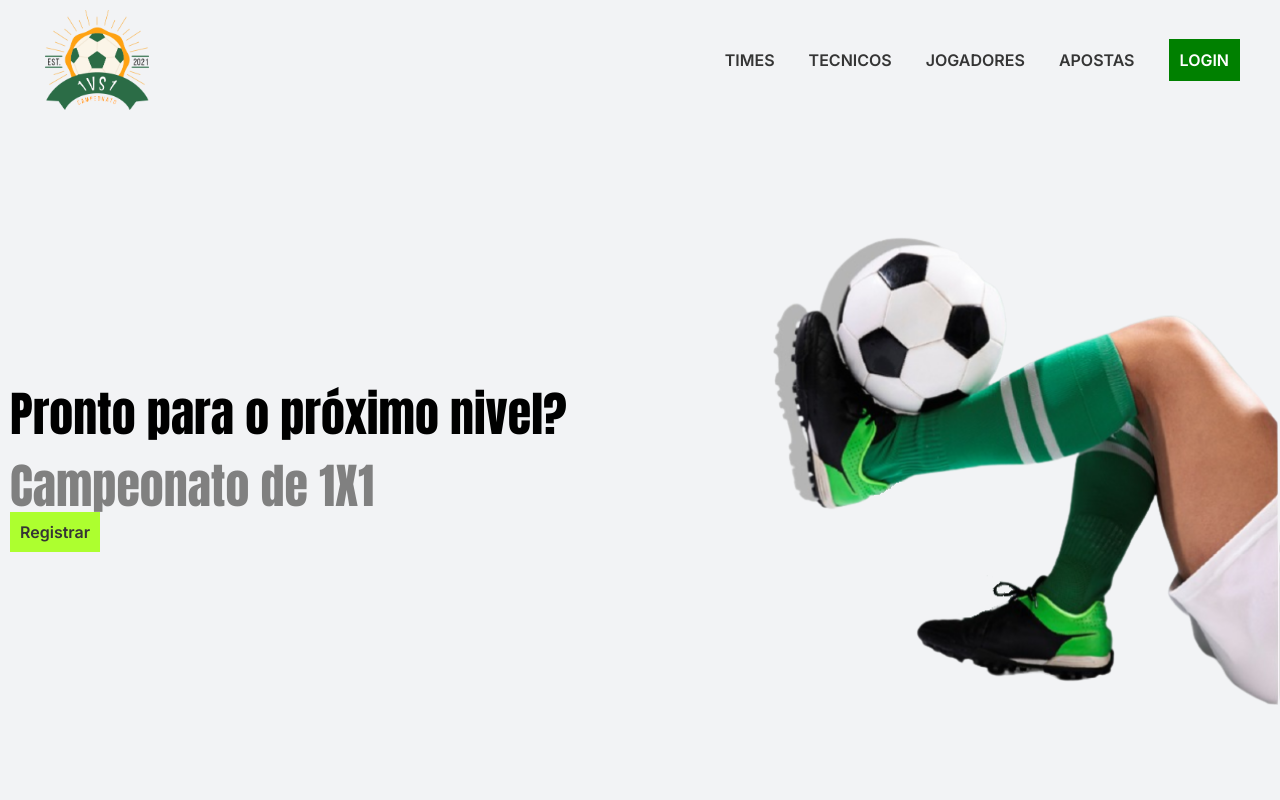
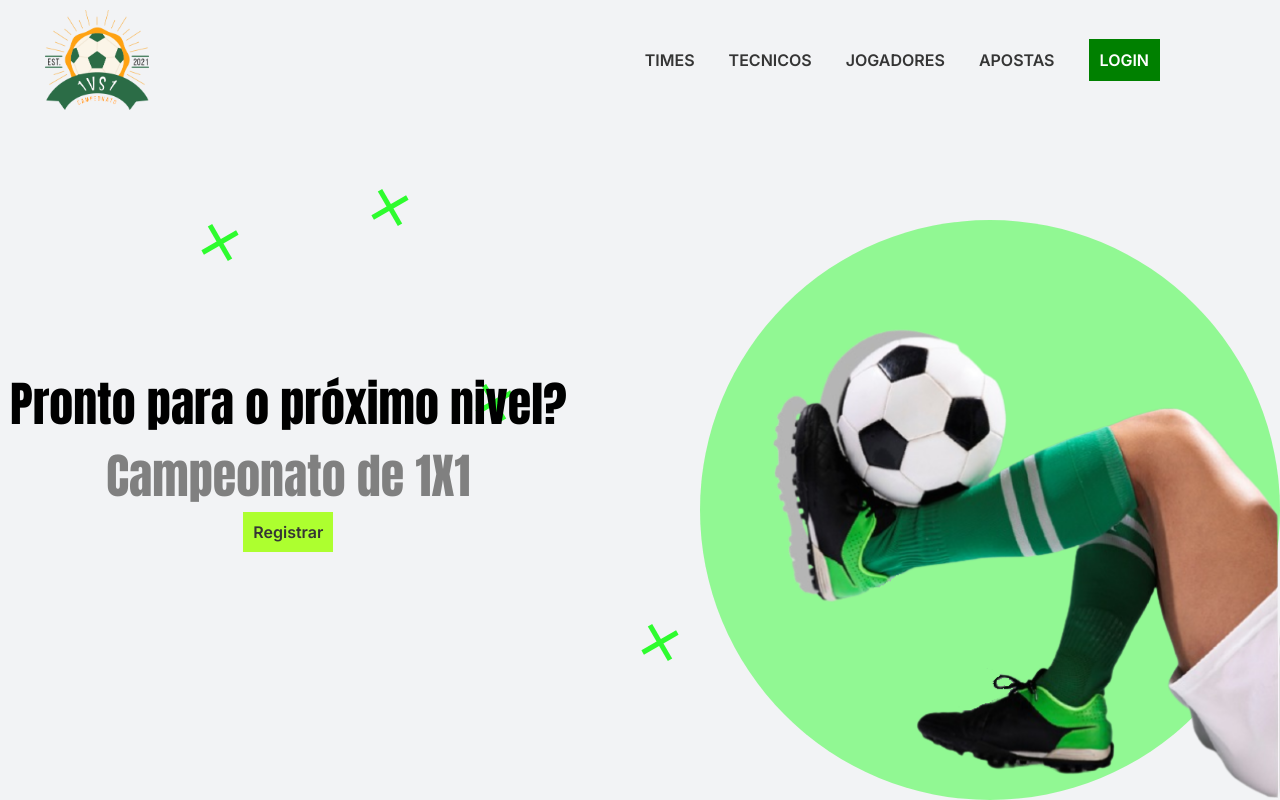
Before and after one commit to Luizgomess/futeboleiros-frontend, a plain HTML site: page index.html in a window 1280 px wide. Drawn offline with Linux system fonts and the light colour scheme.

Commit message:
mais implementações na landing page

```diff
--- a/index.html
+++ b/index.html
@@ -1,5 +1,6 @@
 <!DOCTYPE html>
-<html lang="en">
+<html lang="pt-br">
+
 <head>
     <meta charset="UTF-8">
     <meta http-equiv="X-UA-Compatible" content="IE=edge">
@@ -10,10 +11,20 @@
     <!--Fonts-->
     <title>Futeboleiros | Inicio</title>
 </head>
+
 <body>
+    <div class="background">
+        <img src="./src/landing.png" alt="pernas de um jogador de futebol" class="bg-landingpage">
+        <div class="green-ball"></div>
+        <div class="x1"></div>
+        <div class="x2"></div>
+        <div class="x3"></div>
+        <div class="x"></div>
+    </div>
+    <section>
         <header>
             <img src="./src/logo.png" alt="" class="logo" />
-            <img id="menu-toggle" src="https://img.icons8.com/ios-filled/250/000000/menu--v2.png"/>
+            <img id="menu-toggle" src="https://img.icons8.com/ios-filled/250/000000/menu--v2.png" />
             <div class="items-container" id="sidebar">
                 <ul>
                     <li><a class="item" href="#">TIMES</a></li>
@@ -31,12 +42,9 @@
                 <p class="text-banner w">Campeonato de 1X1</p>
                 <a href="#" class="register-button">Registrar</a>
             </div>
-            <img src="./src/landing.png" alt="pernas de um jogador de futebol" class="bg-landingpage">
         </main>
-
-        <footer class="footer">
-
-        </footer>
+    </section>
     <script src="./scripts/menu.js"></script>
 </body>
+
 </html>
--- a/styles/index.css
+++ b/styles/index.css
@@ -13,8 +13,123 @@ a {
   color: #353535;
 }
 
- body {
+body {
+  max-width: 1200px;
+  height: 100vh;
+
   background-color: #F2F3F5;
+  overflow: hidden;
+}
+
+.background {
+  width: 100%;
+  height: 100%;
+  position: absolute;
+  z-index: -2222222222;
+  display: flex;
+  justify-content: flex-end;
+  align-items: flex-end;
+}
+
+.background .bg-landingpage {
+  width: 40%;
+  float: left;
+  z-index: 0;
+}
+
+.background .green-ball {
+  width: 580px;
+  height: 580px;
+  background: rgba(0,255,0,0.4);
+  backdrop-filter: blur(5px);
+  position: absolute;
+  border-radius: 60%;
+  z-index: -1;
+}
+
+.background .x {
+  width: 40px;
+  height: 5px;
+  background-color: rgb(46, 252, 46);
+  position: absolute;
+  z-index: -1;
+  top: 205px;
+  left: 370px;
+  transform: rotate(60deg);
+}
+
+.background .x::after {
+  content: '';
+  width: 40px;
+  height: 5px;
+  background-color: rgb(46, 252, 46);
+  position: absolute;
+  transform: rotate(-90deg);
+}
+
+.background .x1 {
+  width: 40px;
+  height: 5px;
+  background-color: rgb(46, 252, 46);
+  position: absolute;
+  z-index: -1;
+  top: 50%;
+  left: 37%;
+  transform: rotate(60deg);
+}
+
+.background .x1::after {
+  content: '';
+  width: 40px;
+  height: 5px;
+  background-color: rgb(46, 252, 46);
+  position: absolute;
+  transform: rotate(-90deg);
+}
+
+.background .x2 {
+  width: 40px;
+  height: 5px;
+  background-color: rgb(46, 252, 46);
+  position: absolute;
+  z-index: -1;
+  top: 80%;
+  left: 50%;
+  transform: rotate(60deg);
+}
+
+.background .x2::after {
+  content: '';
+  width: 40px;
+  height: 5px;
+  background-color: rgb(46, 252, 46);
+  position: absolute;
+  transform: rotate(-90deg);
+}
+
+.background .x3 {
+  width: 40px;
+  height: 5px;
+  background-color: rgb(46, 252, 46);
+  position: absolute;
+  z-index: -1;
+  top: 30%;
+  left: 200px;
+  transform: rotate(60deg);
+}
+
+.background .x3::after {
+  content: '';
+  width: 40px;
+  height: 5px;
+  background-color: rgb(46, 252, 46);
+  position: absolute;
+  transform: rotate(-90deg);
+}
+
+ section {
+  width: 100%;
+  height: 100vh;
   display: grid;
   grid-template-columns: 1fr 2fr 1fr;
   grid-template-rows: 15vh 85vh;
@@ -88,6 +203,19 @@ a {
 }
 
 @media (max-width: 768px) {
+  section {
+    display: grid;
+    grid-template-columns: 1fr 1fr 1fr 1fr 1fr;
+    grid-template-rows: 10vh 10vh 10vh 10vh 10vh;
+    grid-template-areas:
+    "nav nav nav nav nav"
+    "content content content content content"
+    "content content content content content"
+    "content content content content content"
+    "content content content content content"
+    ;
+  }
+
   #menu-toggle {
     display: block;
     position: relative;
@@ -104,7 +232,7 @@ a {
     background: rgba(255,255,255,0.4);
     backdrop-filter: blur(5px);
     width: 70%;
-    height: 100%;
+    height: 100vh;
     float: right;
     top: 0px;
     left: -550px;
@@ -149,18 +277,16 @@ a {
 
  .content .container-text {
   margin: 0 10px;
-}
-
- .content .bg-landingpage {
-  width: 40%;
-  float: left;
-  z-index: 0;
+  display: flex;
+  flex-direction: column;
+  justify-content: center;
+  align-items: center;
 }
 
  .content .text-banner {
   font-size: 3rem;
   font-family: 'Anton', sans-serif;
-}
+ }
 
 .w {
   color: #808080;
@@ -171,10 +297,28 @@ a {
   background-color: greenyellow;
 }
 
-@media (max-width: 768px) {
-   .content .bg-landingpage {
+@media (max-width: 868px) {
+  body {
+    background-color: rgb(210, 238, 210);
+  }
+
+  .background {
+    width: 100%;
+    height: 100%;
+    position: absolute;
+    z-index: -1;
+    display: flex;
+    justify-content: flex-end;
+    align-items: flex-end;
+  }
+
+  .background .bg-landingpage {
     width: 70%;
     position: relative;
-    right: -185px;
+    align-self: flex-end;
+  }
+
+  .x,.x1,.x2,.x3 {
+    display: none;
   }
 }
```
